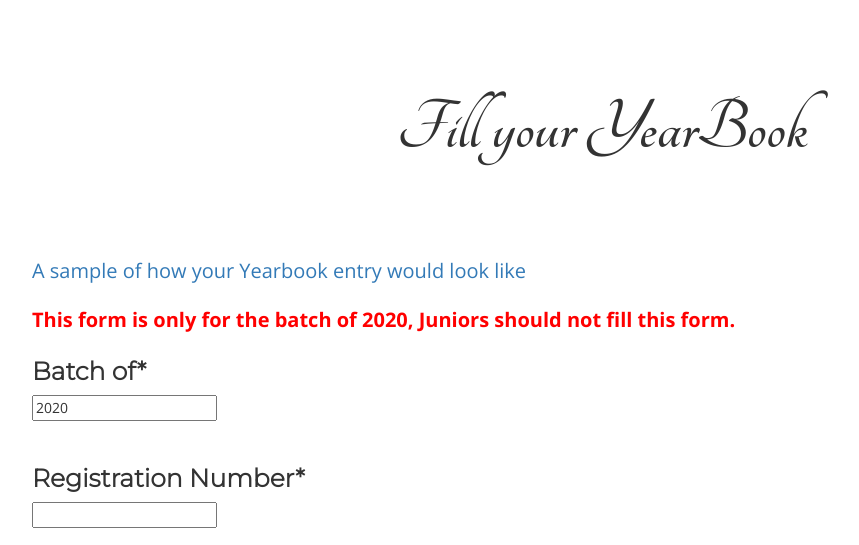
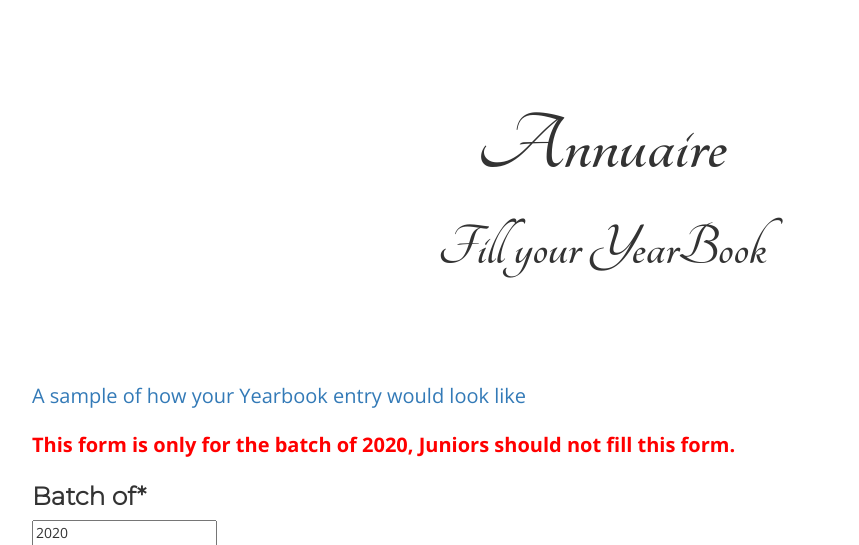
Before and after one commit to disconnect101/Srijan_website, a Django app: page /yearbook/upload/ in a window 1280 px wide. Shown: the part 300-845 px from the top of the page, without its empty margins (38-897 px from the left). Run offline with Django 3.2, Linux system fonts and the light colour scheme; parts of the project's set-up code (start-up, migrations or seed data) failed here and were passed over; some libraries are stand-ins or nearby versions; some web fonts are replaced.

Commit message:
finidhings

```diff
--- a/yearbook/templates/yearbook/upload.html
+++ b/yearbook/templates/yearbook/upload.html
@@ -18,7 +18,8 @@
 
     <div class="container" >
         <div >
-            <center><div style="margin: 1em 0 1em 0;font-size: 75px;" class="custom-font">Fill your YearBook</div></center>
+            <center><div style="margin: 1em 0 0em 0;font-size: 85px;" class="custom-font">Annuaire</div></center>
+            <center><div style="margin: 0em 0 1.5em 0;font-size: 60px;" class="custom-font">Fill  your  YearBook</div></center>
             <a style="font-size: 20px;" href="{% url 'alumni' %}?regno={{ '20160000' }}">A sample of how your Yearbook entry would look like</a><br><br>
             <span style="color: red;font-size: 20px"><b>This form is only for the batch of 2020, Juniors should not fill this form.</b></span>
         <br><br>
```
